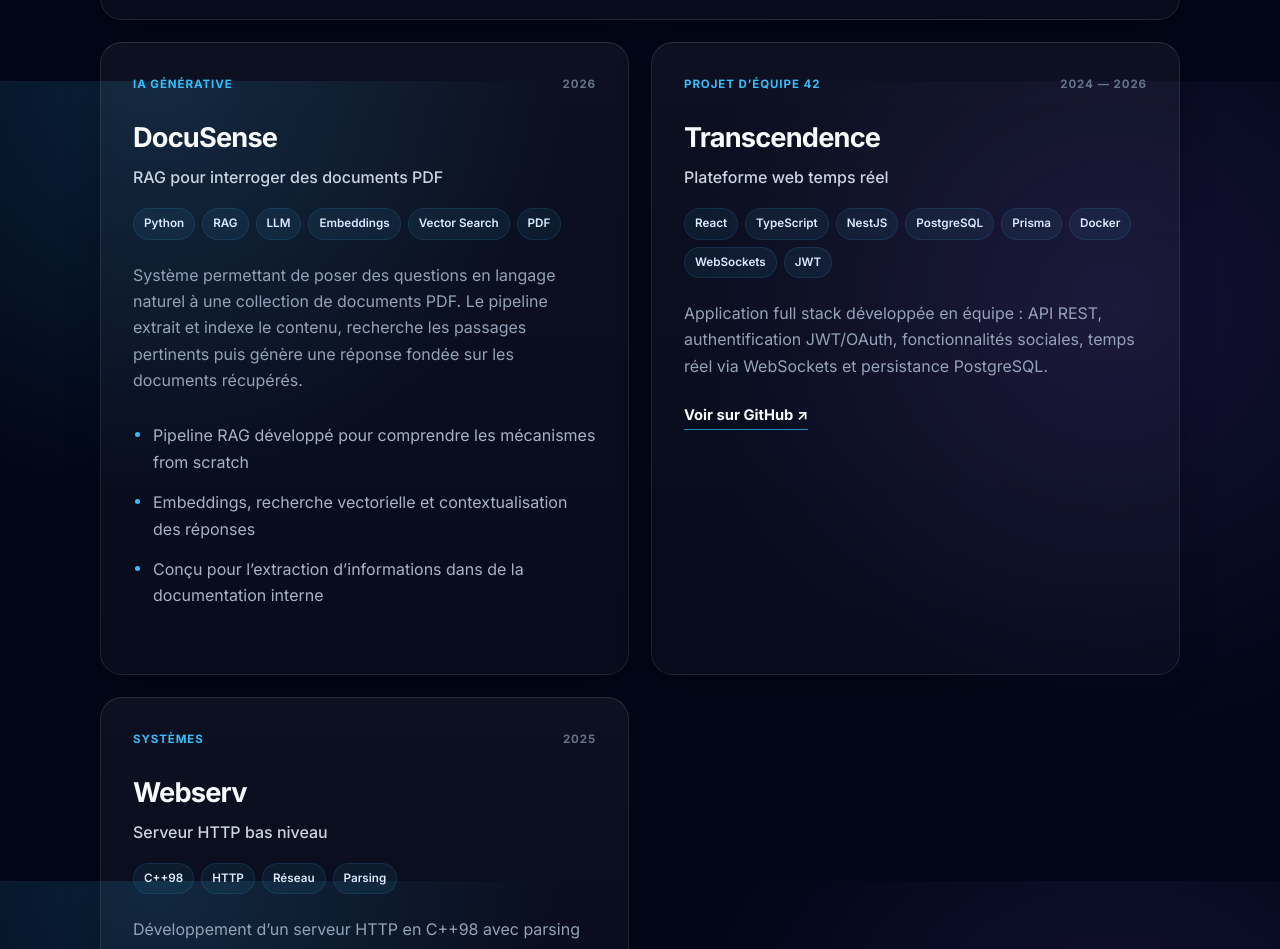
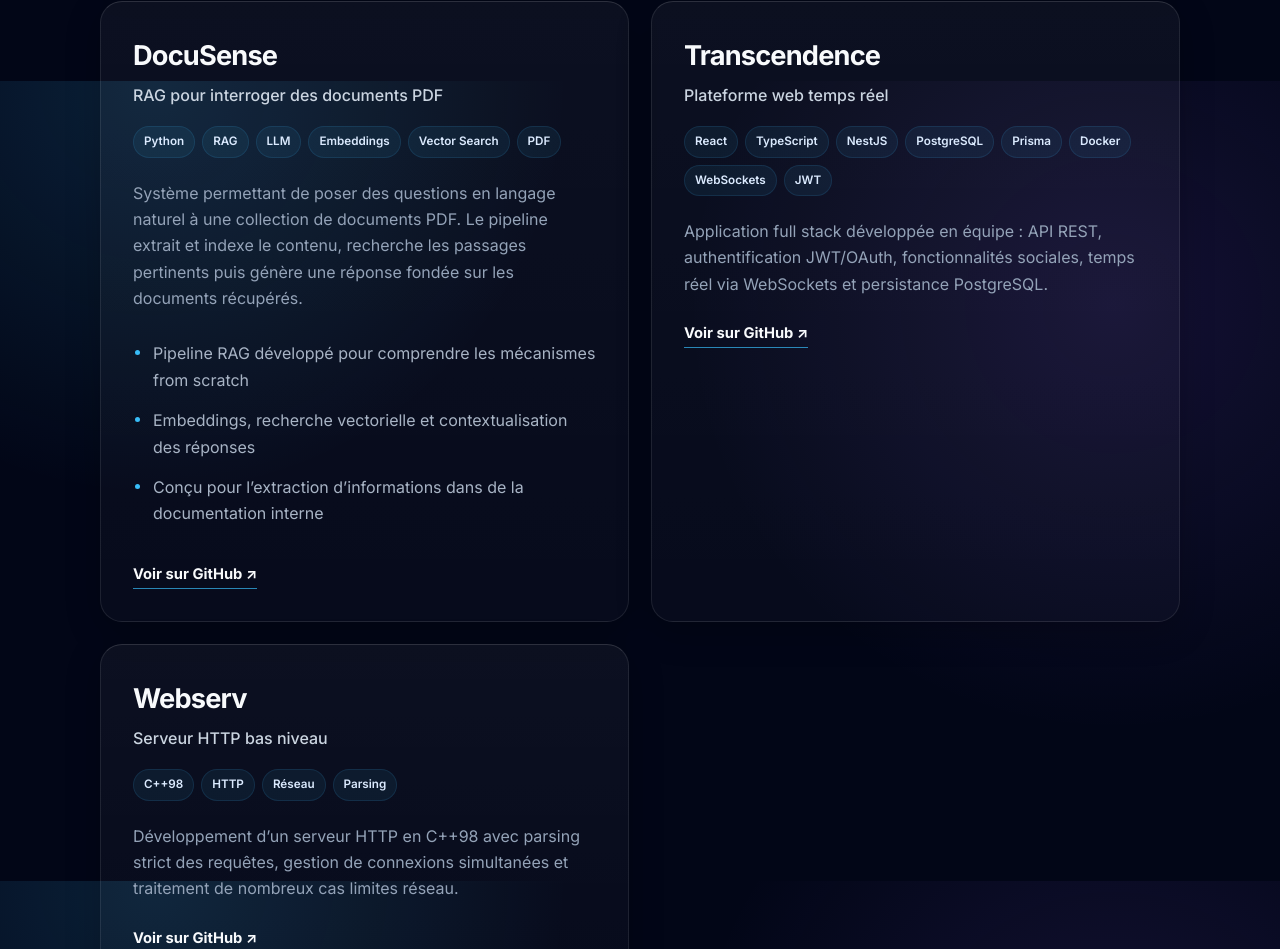
Before and after one commit to nasdhn/nasdhn.github.io, a plain HTML site: page index.html in a window 1280 px wide. Shown: the part 2319-3268 px from the top of the page. Drawn offline with Linux system fonts and the light colour scheme.

Commit message:
portfolio updated

```diff
--- a/index.html
+++ b/index.html
@@ -138,10 +138,6 @@
 
         <div class="projects-grid featured-grid">
           <article class="project-card project-featured reveal">
-            <div class="project-topline">
-              <span class="project-kind">PRODUIT EN PRODUCTION</span>
-              <span class="project-year">2026 — présent</span>
-            </div>
 
             <div class="card-content">
               <h3>Vision</h3>
@@ -178,10 +174,6 @@
           </article>
 
           <article class="project-card reveal reveal-delay-1">
-            <div class="project-topline">
-              <span class="project-kind">IA GÉNÉRATIVE</span>
-              <span class="project-year">2026</span>
-            </div>
 
             <div class="card-content">
               <h3>DocuSense</h3>
@@ -207,14 +199,15 @@
                 <li>Embeddings, recherche vectorielle et contextualisation des réponses</li>
                 <li>Conçu pour l’extraction d’informations dans de la documentation interne</li>
               </ul>
+              <div class="project-actions">
+                <a href="https://github.com/nasdhn/DocuSense"
+                   target="_blank" rel="noopener" class="link-project">Voir sur GitHub ↗</a>
+              </div>
+
             </div>
           </article>
 
           <article class="project-card reveal">
-            <div class="project-topline">
-              <span class="project-kind">PROJET D’ÉQUIPE 42</span>
-              <span class="project-year">2024 — 2026</span>
-            </div>
 
             <div class="card-content">
               <h3>Transcendence</h3>
@@ -244,10 +237,6 @@
           </article>
 
           <article class="project-card reveal reveal-delay-1">
-            <div class="project-topline">
-              <span class="project-kind">SYSTÈMES</span>
-              <span class="project-year">2025</span>
-            </div>
 
             <div class="card-content">
               <h3>Webserv</h3>
```
